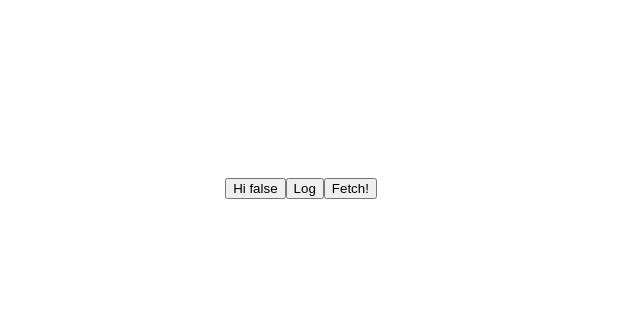
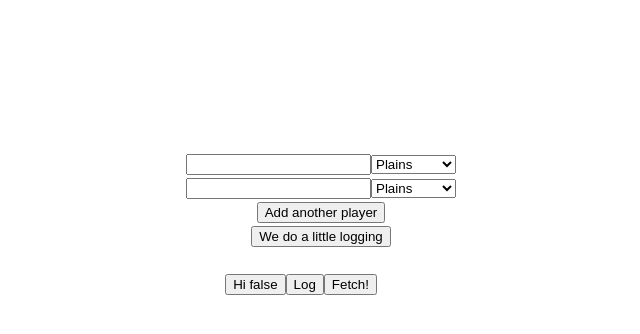
Before and after one commit to danielpols/Sogyo-IP---Terra-Mystica, a Vue app in the folder client/: page / in a window 1280 px wide. Shown: the top 334 px of the page, without its empty margins (339-979 px from the left). Built offline with nearby package versions, Linux system fonts and the light colour scheme.

Commit message:
Added screen to input player names and terrain types

```diff
--- a/client/src/App.vue
+++ b/client/src/App.vue
@@ -1,11 +1,14 @@
 <script setup>
 import TerraMystica from './components/TerraMystica.vue'
+import StartScreen from './components/StartScreen.vue';
 import { gameState } from './global.js';
 </script>
 
 <template>
   <main>
-    <template v-if="swap"><TerraMystica/></template><br/>
+    <template v-if="swap"><TerraMystica/></template>
+    <template v-else><StartScreen/></template>
+    <br/>
     <button type="button" class="switchButton" v-on:click="swap = !swap">Hi {{ swap }}</button>
     <button type="button" v-on:click="print">Log</button>
     <button type="button" v-on:click="getGameState">Fetch!</button>
--- /dev/null
+++ b/client/src/components/StartScreen.vue
@@ -0,0 +1,59 @@
+<script setup>
+    import { VueElement, reactive } from 'vue';
+</script>
+
+<template>
+    <div>
+        <ul class="playerList">
+            <li v-for="(player, i) in playerList" :key="player">
+                <input class="playerNameInput" type="text" @input="event => playerList[i].name = event.target.value">
+                <select class="playerTerrainInput" @input="event => playerList[i].terrain = event.target.value">
+                    <option value="PLAINS">Plains</option>
+                    <option value="SWAMP">Swamp</option>
+                    <option value="LAKE">Lake</option>
+                    <option value="FOREST">Forest</option>
+                    <option value="MOUNTAINS">Mountains</option>
+                    <option value="WASTELAND">Wasteland</option>
+                    <option value="DESERT">Desert</option>
+                </select>
+                <button v-if="playerList.length > 2" type="button" @click="playerList.splice(i, 1)">Remove</button>
+            </li>
+            <li v-if="playerList.length < 5"><button type="button" @click="addPlayer">Add another player</button></li>
+            <li><button type="button" @click="logPlayers">We do a little logging</button></li>
+        </ul>
+    </div>
+</template>
+
+<script>
+    export default {
+        data () {
+            return {
+                playerList: []
+            };
+        },
+        methods: {
+            addPlayer() {
+                this.playerList.push({
+                    name: "",
+                    terrain: "PLAINS"
+                });
+            },
+            logPlayers() {
+                console.log(this.playerList);
+            },
+            removePlayer(index) {
+                this.$delete(this.playerList, index);
+            }
+        },
+        beforeMount() {
+            this.addPlayer();
+            this.addPlayer();
+        }
+    }
+</script>
+
+<style scoped>
+.playerList {
+    list-style-type: none;
+}
+</style>
```
